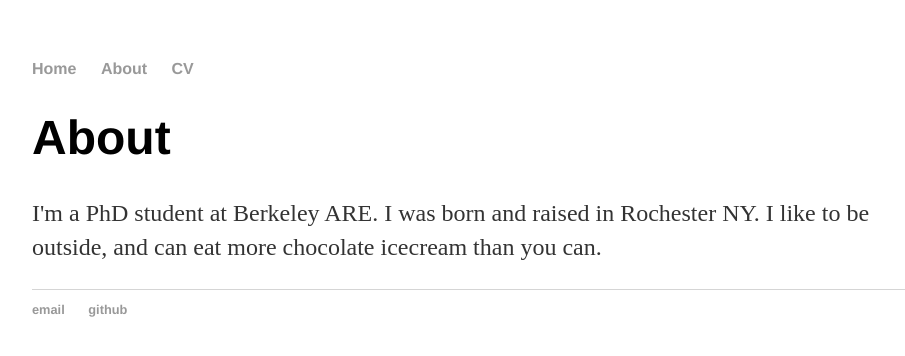
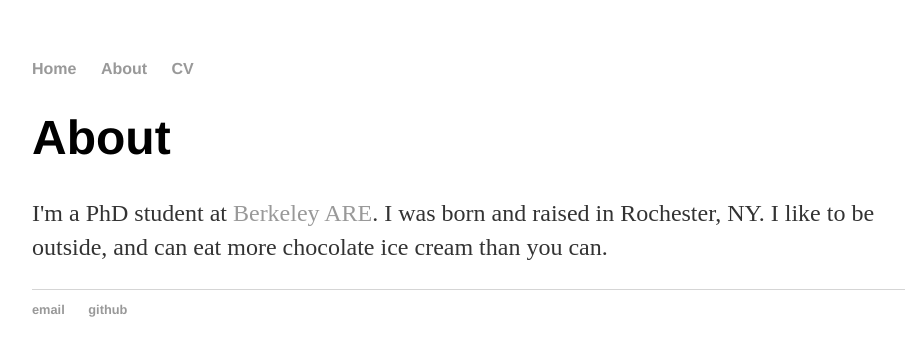
Before and after one commit to Matt-Tarduno/Matt-Tarduno.github.io, a Jekyll site: the page built from about/index.html, in a window 1280 px wide. Shown: the top 356 px of the page, without its empty margins (160-1065 px from the left). Built offline with Jekyll 4.4.1, drawn with Linux system fonts in a browser that asks for light colours.

Commit message:
Update index.html

```diff
--- a/about/index.html
+++ b/about/index.html
@@ -4,5 +4,5 @@ title: About
 ---
 <div class="blurb">
 	<h1>About</h1>
-	<p>I'm a PhD student at Berkeley ARE. I was born and raised in Rochester NY. I like to be outside, and can eat more chocolate icecream than you can. </p>
+	<p>I'm a PhD student at <a href="https://are.berkeley.edu/">Berkeley ARE</a>. I was born and raised in Rochester, NY. I like to be outside, and can eat more chocolate ice cream than you can. </p>
 </div><!-- /.blurb -->
```
